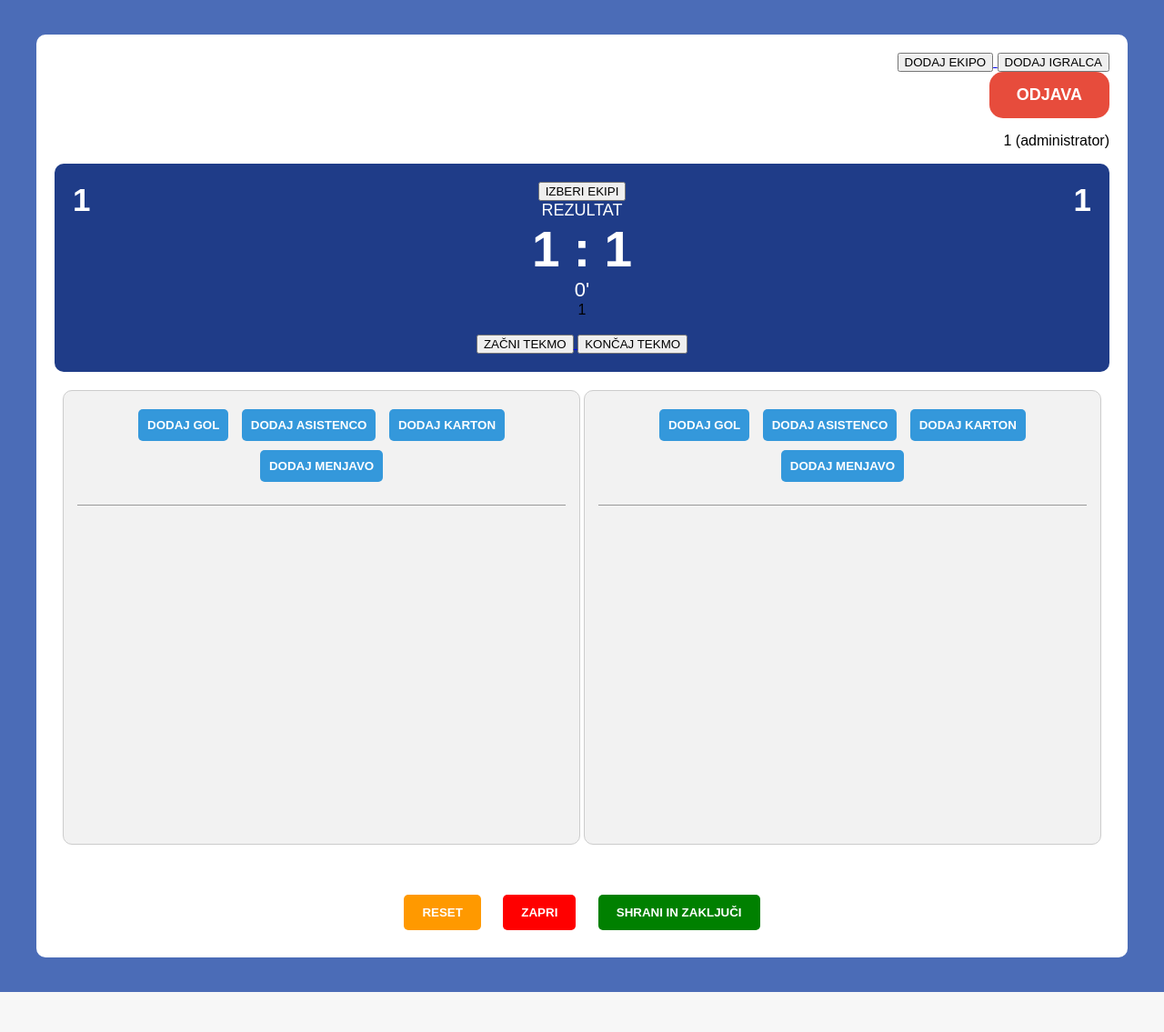
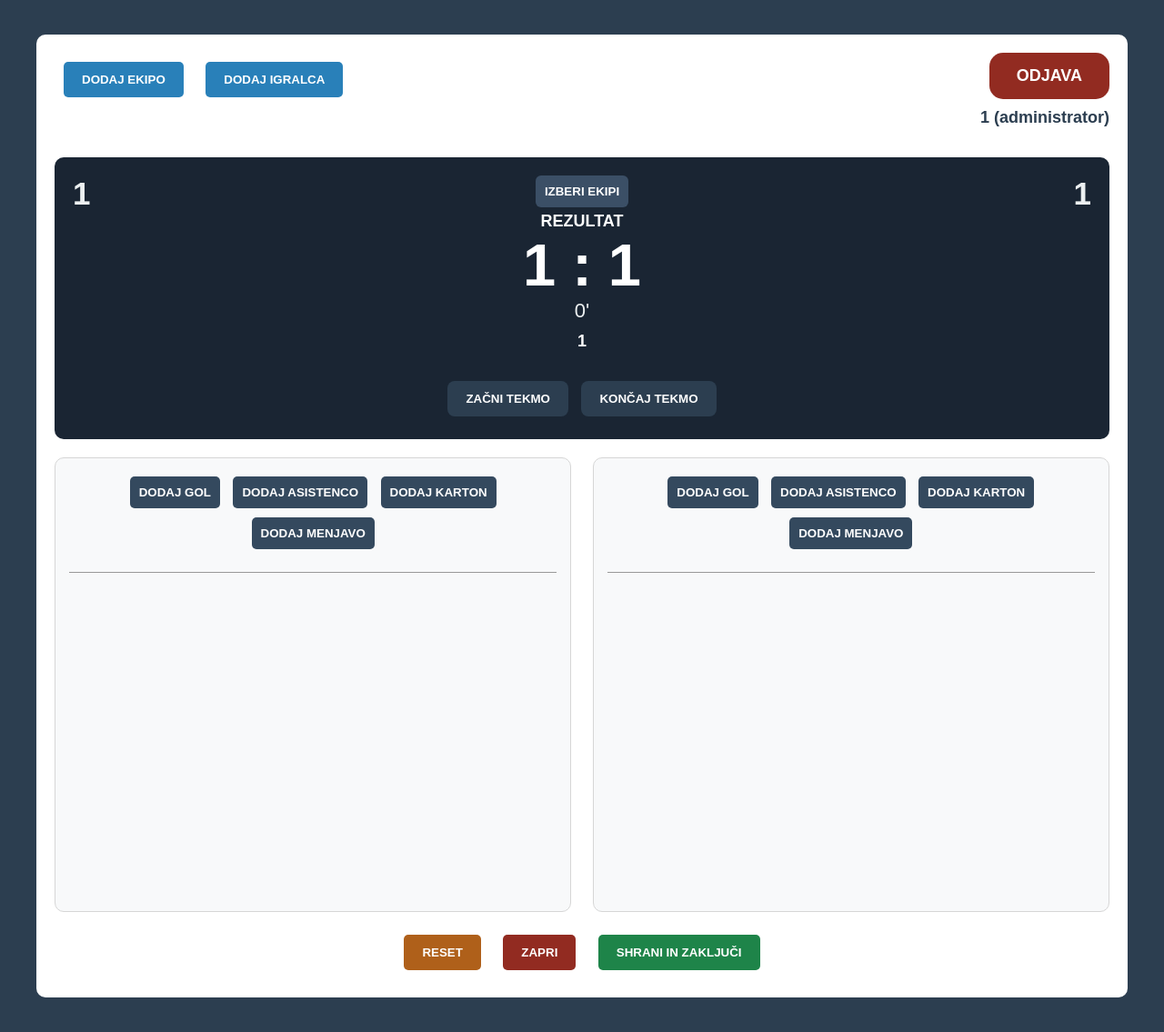
Before and after one commit to valtovornik10-gif/EVIDENCA-STATISTIKE-NOGOMETNE-TEKME, a PHP site: page / in a window 1280 px wide. Shown: the whole page at 91% size. Before the commit the page ends 1091 px from the top, so only its background shows below. Run offline with PHP 8.4, Linux system fonts and the light colour scheme; the visitor is signed in with stand-in values (Sample User, id 1); data that the repository does not hold is empty.

Commit message:
Update glavna.css

```diff
--- a/glavna.css
+++ b/glavna.css
@@ -4,13 +4,14 @@
 }
 
 body{
-    background:#4b6cb7;
+    background:#2c3e50;
     padding:30px;
     text-align:center;
 }
 
 .vsebnik{
-    width:1200px;
+    max-width:1200px;
+    width:100%;
     margin:auto;
     background:white;
     padding:20px;
@@ -18,55 +19,58 @@ body{
 }
 
 .zgoraj{
-    background:#1f3c88;
+    background:#1a2533;
     padding:20px;
     border-radius:10px;
     margin-bottom:20px;
 }
+
 .levo-ime{
     float:left;
     font-size:35px;
     font-weight:bold;
-    color:white;
+    color:#ecf0f1;
 }
 
 .desno-ime{
     float:right;
     font-size:35px;
     font-weight:bold;
-    color:white;
+    color:#ecf0f1;
 }
 
 .sredina{
-	display:inline-block;
+    display:inline-block;
     text-align:center;
 }
 
 .naslov-rezultat{
     font-size:18px;
-    color:white;
+    color:#ffffff;
+	font-weight:bold;
 }
 
 .rezultat{
-    font-size:55px;
+    font-size:65px;
     font-weight:bold;
-    color:white;
+    color:#ffffff;
 }
 
 .minuta{
     font-size:22px;
-    color:white;
+    color:#ecf0f1;
 }
 
 .glavni-del{
     margin-top:20px;
+    display:flex;
+    justify-content:space-between;
 }
 
 .stran{
-    display:inline-block;
     width:49%;
-    background:#f2f2f2;
-    border:1px solid #ccc;
+    background:#f8f9fa;
+    border:1px solid #d6d6d6;
     border-radius:10px;
     padding:15px;
     height:500px;
@@ -76,10 +80,15 @@ body{
     margin-bottom:20px;
 }
 
+button{
+    cursor:pointer;
+
+}
+
 .gumbi button{
     padding:10px;
     border:none;
-    background:#3498db;
+    background:#34495e;
     color:white;
     border-radius:5px;
     margin:5px;
@@ -87,25 +96,27 @@ body{
 }
 
 .gumbi button:hover{
-    background:#217dbb;
+    background:#22313f;
 }
 
 .dogodki{
     border-top:1px solid #999;
     padding-top:10px;
-	height:400px;
-    overflow:auto;
+    height:400px;
 
 }
 
 .dogodek{
-
+    padding:8px;
+    margin-bottom:5px;
+    background:white;
+    border-left:4px solid #34495e;
+    border-radius:5px;
+}
+.spodaj{
+    margin-top:15px;
 }
 
-.spodaj{
-    margin-top:15px;
-
-}
 .spodaj button{
     padding:12px 20px;
     border:none;
@@ -113,59 +124,142 @@ body{
     border-radius:5px;
     font-weight:bold;
     margin:10px;
-
 }
 
 .gumb-zapri{
-    background:red;
-	text-align:left;
+    background:#922b21;
+    text-align:left;
+}
+
+.gumb-zapri:hover{
+    background:#78281f;
 }
 
 .gumb-shrani{
-    background:green;
-	text-align:right;
-}
-.gumb-zapri:hover{
-    background:#cc0000;
+    background:#1e8449;
+    text-align:right;
 }
 
 .gumb-shrani:hover{
-    background:#00aa00;
+    background:#196f3d;
 }
+
 .spodaj a{
     text-decoration:none;
 }
+
 .gumbi a{
     text-decoration:none;
 }
+
 .reset-gumb{
-    background:#ff9900;
+    background:#af601a;
+}
 
-}
 .reset-gumb:hover{
-    background:#cc7a00;
-}
-.zgoraj-uporabnik{
-    text-align:right;
-    margin-bottom:15px;
+    background:#935116;
 }
 
 .zgoraj-uporabnik{
-    text-align:right;
     margin-bottom:15px;
+    overflow:hidden;
 }
 
 .zgoraj-uporabnik .gumb-zapri{
-    background:#e74c3c;
+    background:#922b21;
     color:white;
     border:none;
     padding:15px 30px;
     border-radius:15px;
     font-size:18px;
     font-weight:bold;
-    cursor:pointer;
 }
 
 .zgoraj-uporabnik .gumb-zapri:hover{
-    background:#c0392b;
+    background:#78281f;
 }
+
+.admin-gumbi{
+    float:left;
+}
+
+.odjava-gumb{
+    float:right;
+    text-align:right;
+}
+
+.prijavljen{
+    margin-top:10px;
+    font-weight:bold;
+    font-size:18px;
+    color:#2c3e50;
+}
+
+.gumb-zacetek{
+    background:#2c3e50;
+    color:white;
+    border:none;
+    padding:12px 20px;
+    border-radius:8px;
+    font-weight:bold;
+    margin:5px;
+}
+
+.gumb-zacetek:hover{
+    background:#196f3d;
+}
+
+.gumb-konec{
+    background:#2c3e50;
+    color:white;
+    border:none;
+    padding:12px 20px;
+    border-radius:8px;
+    font-weight:bold;
+    margin:5px;
+}
+
+.gumb-konec:hover{
+    background:#78281f;
+}
+.gumb1{
+	background:#2980b9;
+	padding:12px 20px;
+    border:none;
+    color:white;
+    border-radius:5px;
+    font-weight:bold;
+    margin:10px;
+}
+.admin-gumbi a{
+    text-decoration:none;
+
+}
+.sredina a{
+    text-decoration:none;
+}
+.gumb-ekipi{
+    background:#3b4f66;
+    color:white;
+    border:none;
+    padding:10px ;
+    border-radius:6px;
+    font-weight:bold;
+	margin-bottom:5px;
+}
+
+.gumb-ekipi:hover{
+    background:#4b627d;
+}
+
+
+.zadnji a{
+    text-decoration:none;
+}
+.sporocilo{
+    color:#ffffff;
+    font-weight:bold;
+    margin-top:10px;
+    margin-bottom:10px;
+    font-size:18px;
+}
```
